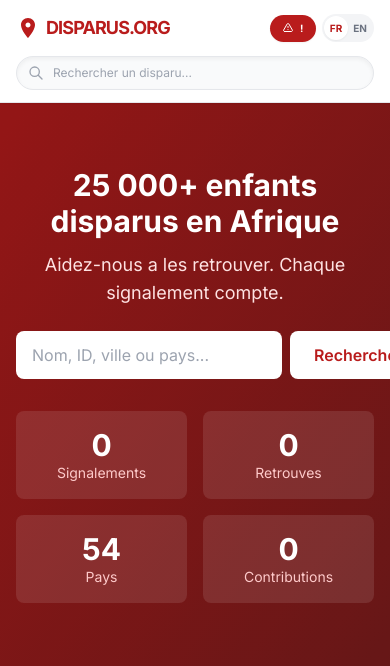
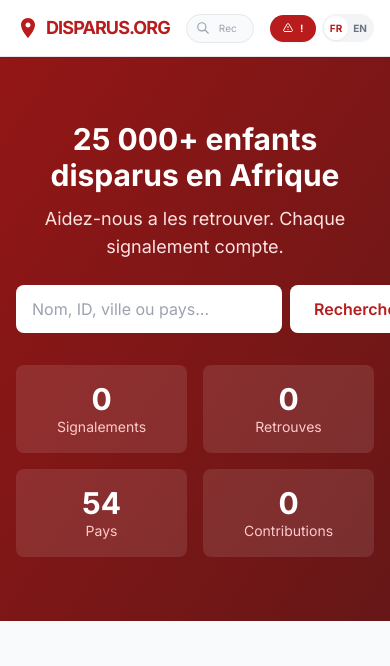
Before and after one commit to moa-digitalagency/DisparusOrg, a Flask app: page / in a window 390 px wide. Shown: the top 666 px of the page. Run offline with Flask 3, Linux system fonts and the light colour scheme; data that the repository does not hold is empty; some libraries are stand-ins or nearby versions.

Commit message:
Restored to '2e94d82a23893f6f173db864a38fe555f716e599'
Replit-Restored-To: 2e94d82a23893f6f173db864a38fe555f716e599

```diff
--- a/templates/base.html
+++ b/templates/base.html
@@ -54,14 +54,13 @@
 <body class="min-h-screen bg-gray-50 dark:bg-gray-900 text-gray-900 dark:text-gray-100 font-sans">
     <header class="sticky top-0 z-50 bg-white dark:bg-gray-800 border-b border-gray-200 dark:border-gray-700 shadow-sm">
         <div class="max-w-7xl mx-auto px-4">
-            <!-- Top bar: Logo, Report, Lang -->
             <div class="flex items-center justify-between h-14 md:h-16 gap-2 md:gap-4">
                 <a href="/" class="flex items-center gap-1.5 text-red-700 dark:text-red-500 font-bold text-lg md:text-xl flex-shrink-0" data-testid="link-home">
                     <svg class="w-6 h-6 md:w-8 md:h-8" fill="currentColor" viewBox="0 0 24 24"><path d="M12 2C8.13 2 5 5.13 5 9c0 5.25 7 13 7 13s7-7.75 7-13c0-3.87-3.13-7-7-7zm0 9.5c-1.38 0-2.5-1.12-2.5-2.5s1.12-2.5 2.5-2.5 2.5 1.12 2.5 2.5-1.12 2.5-2.5 2.5z"/></svg>
                     <span class="tracking-tighter leading-none">DISPARUS.ORG</span>
                 </a>
 
-                <div class="hidden lg:flex flex-1 max-w-xl mx-4">
+                <div class="flex-1 max-w-xl mx-2 md:mx-4">
                     <form action="/recherche" method="GET" class="w-full">
                         <div class="relative group">
                             <input type="text" name="q" placeholder="{% if get_locale() == 'fr' %}Rechercher...{% else %}Search...{% endif %}"
@@ -84,18 +83,6 @@
                         <a href="{{ url_for('public.set_locale', locale='en') }}" class="w-6 h-6 md:w-8 md:h-8 flex items-center justify-center rounded-full text-[10px] md:text-xs font-bold {{ 'bg-white text-red-700 shadow-sm' if get_locale() == 'en' else 'text-gray-500' }}" data-testid="link-locale-en">EN</a>
                     </div>
                 </div>
-            </div>
-
-            <!-- Bottom bar: Search (only on mobile/tablet) -->
-            <div class="lg:hidden pb-3">
-                <form action="/recherche" method="GET" class="w-full">
-                    <div class="relative group">
-                        <input type="text" name="q" placeholder="{% if get_locale() == 'fr' %}Rechercher un disparu...{% else %}Search for a person...{% endif %}"
-                               class="w-full pl-9 pr-4 py-2 border border-gray-200 dark:border-gray-600 rounded-full bg-gray-50 dark:bg-gray-700 focus:ring-2 focus:ring-red-500 focus:bg-white dark:focus:bg-gray-600 transition-all text-xs shadow-inner"
-                               data-testid="input-search-header-mobile">
-                        <svg class="absolute left-3 top-1/2 -translate-y-1/2 w-4 h-4 text-gray-400 group-focus-within:text-red-500 transition-colors" fill="none" stroke="currentColor" viewBox="0 0 24 24"><path stroke-linecap="round" stroke-linejoin="round" stroke-width="2" d="M21 21l-6-6m2-5a7 7 0 11-14 0 7 7 0 0114 0z"/></svg>
-                    </div>
-                </form>
             </div>
         </div>
     </header>
```
